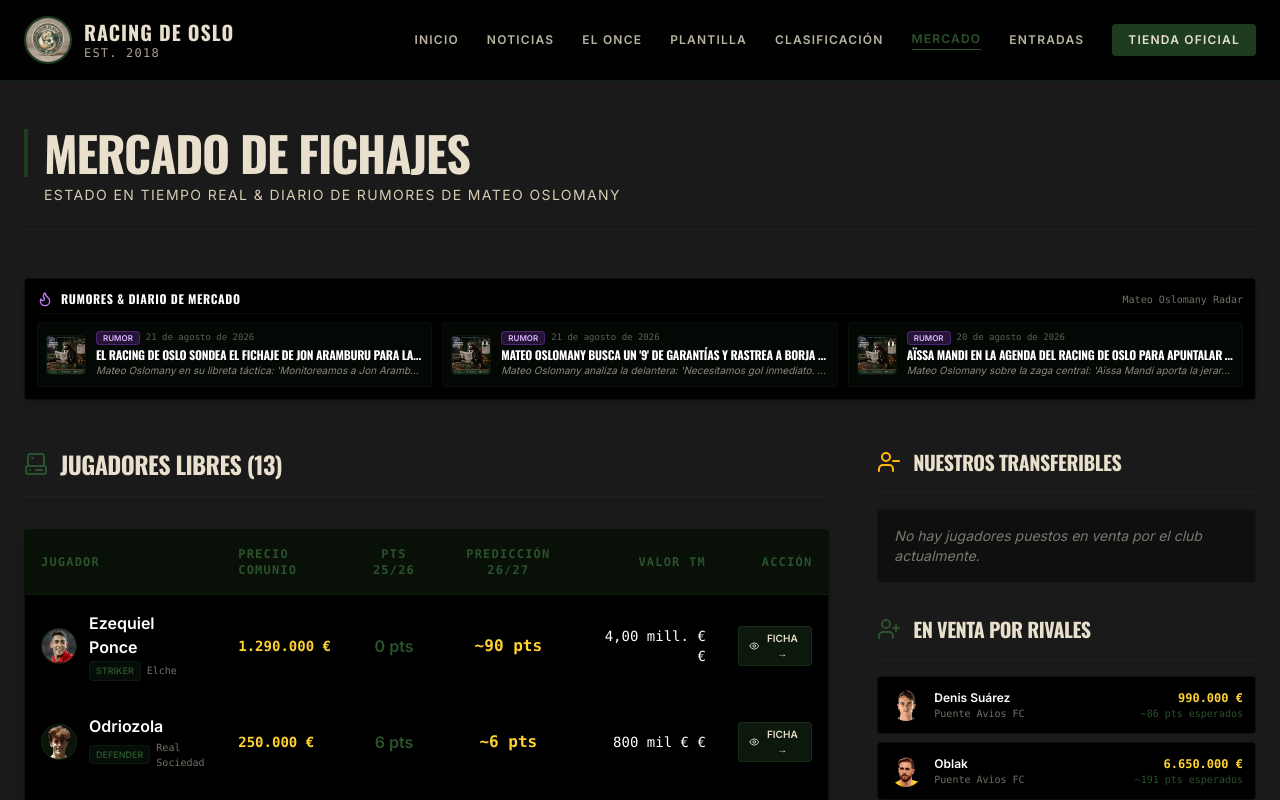
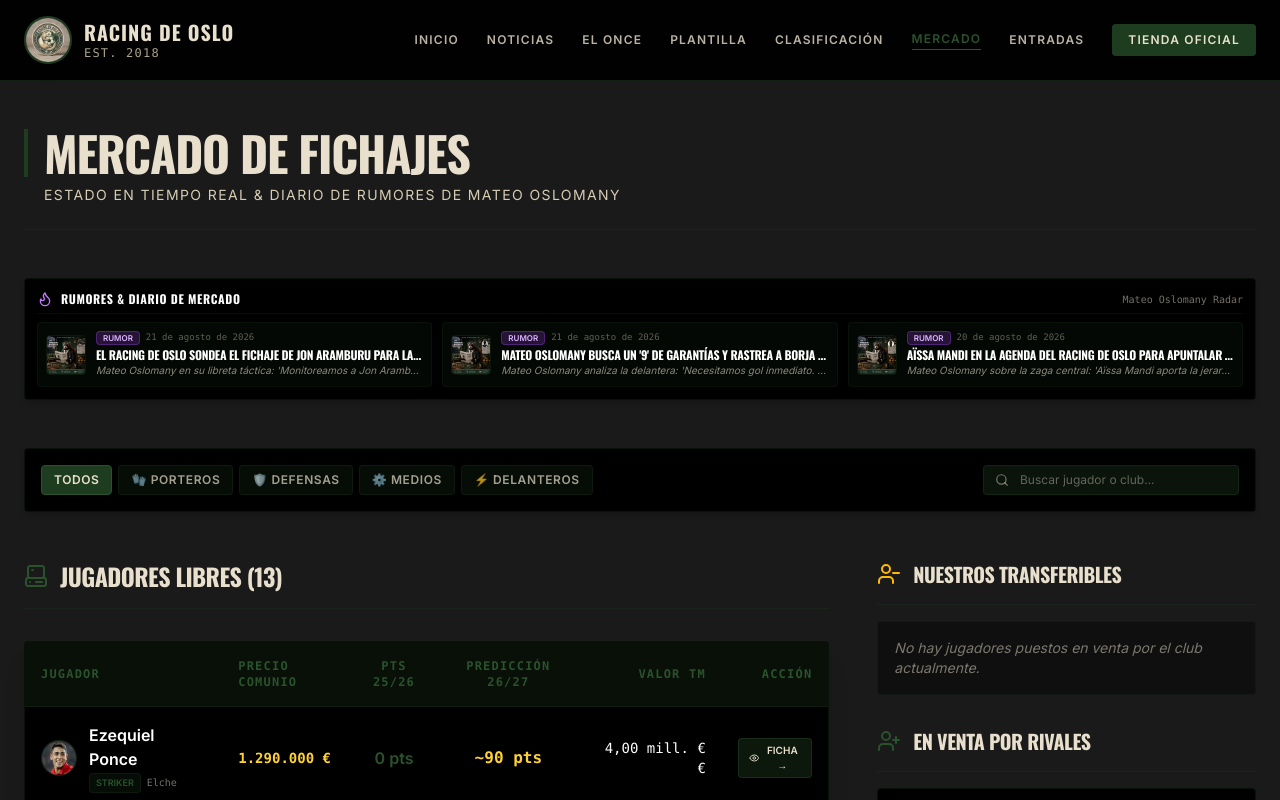
Before and after one commit to azfalot/racing-oslo-manager, a React (Vite) app in the folder web/: page /mercado in a window 1280 px wide. Shown: the top 800 px of the page. Built offline with nearby package versions, Linux system fonts and the light colour scheme.

Commit message:
feat(mercado): Add position filter tabs (ALL, POR, DEF, MED, DEL) and real-time search to Mercado page

```diff
--- a/web/src/pages/Mercado.jsx
+++ b/web/src/pages/Mercado.jsx
@@ -8,10 +8,29 @@ import { getCategoryBadgeStyle, formatNewsDate } from './Noticias'
 export default function Mercado() {
   const [selectedPlayer, setSelectedPlayer] = useState(null)
   const [selectedNews, setSelectedNews] = useState(null)
+  const [positionFilter, setPositionFilter] = useState('ALL') // ALL, keeper, defender, midfielder, striker
+  const [searchTerm, setSearchTerm] = useState('')
 
-  const computerPlayers = marketData.filter(p => p.ownerId === 1)
-  const ourPlayers = marketData.filter(p => p.ownerId === 21163822)
-  const otherPlayers = marketData.filter(p => p.ownerId !== 1 && p.ownerId !== 21163822)
+  const filterPlayer = (p) => {
+    // 1. Filtro por posición
+    if (positionFilter !== 'ALL') {
+      const pos = (p.position || '').toLowerCase()
+      if (!pos.includes(positionFilter.toLowerCase())) return false
+    }
+    // 2. Buscador por nombre o club
+    if (searchTerm.trim() !== '') {
+      const term = searchTerm.toLowerCase().trim()
+      const name = (p.name || '').toLowerCase()
+      const club = (p.clubName || '').toLowerCase()
+      if (!name.includes(term) && !club.includes(term)) return false
+    }
+    return true
+  }
+
+  const rawComputer = marketData.filter(p => p.ownerId === 1)
+  const computerPlayers = rawComputer.filter(filterPlayer)
+  const ourPlayers = marketData.filter(p => p.ownerId === 21163822).filter(filterPlayer)
+  const otherPlayers = marketData.filter(p => p.ownerId !== 1 && p.ownerId !== 21163822).filter(filterPlayer)
   const rumorNews = (newsData || []).filter(n => (n.category || '').toLowerCase() === 'rumores')
 
   const formatPrice = (price) => price ? price.toLocaleString('es-ES') + ' €' : 'Desconocido'
@@ -104,13 +123,58 @@ export default function Mercado() {
         </div>
       )}
 
+      {/* BARRA DE HERRAMIENTAS: FILTRO POR POSICIÓN Y BUSCADOR */}
+      <div className="flex flex-col sm:flex-row items-center justify-between gap-4 bg-black border border-forest/30 p-4 rounded-sm shadow-md">
+        {/* Pestañas de Filtro por Posición */}
+        <div className="flex flex-wrap items-center gap-1.5 w-full sm:w-auto">
+          {[
+            { id: 'ALL', label: 'TODOS' },
+            { id: 'keeper', label: '🧤 PORTEROS' },
+            { id: 'defender', label: '🛡️ DEFENSAS' },
+            { id: 'midfielder', label: '⚙️ MEDIOS' },
+            { id: 'striker', label: '⚡ DELANTEROS' },
+          ].map(tab => (
+            <button
+              key={tab.id}
+              onClick={() => setPositionFilter(tab.id)}
+              className={`text-xs font-bold px-3 py-1.5 rounded-sm transition-all border uppercase tracking-wider cursor-pointer ${
+                positionFilter === tab.id
+                  ? 'bg-forest text-cream border-forest-light shadow-md'
+                  : 'bg-forest-dark/30 text-cream/70 border-forest/30 hover:border-forest/60 hover:text-white'
+              }`}
+            >
+              {tab.label}
+            </button>
+          ))}
+        </div>
+
+        {/* Buscador de Jugadores en Mercado */}
+        <div className="relative w-full sm:w-64">
+          <Search className="absolute left-3 top-1/2 -translate-y-1/2 text-cream/50" size={14} />
+          <input
+            type="text"
+            placeholder="Buscar jugador o club..."
+            value={searchTerm}
+            onChange={e => setSearchTerm(e.target.value)}
+            className="w-full bg-forest-dark/50 border border-forest/40 rounded-sm pl-9 pr-3 py-1.5 text-xs text-white placeholder-cream/40 focus:outline-none focus:border-forest-light"
+          />
+        </div>
+      </div>
+
       {/* MERCADO PRINCIPAL */}
       <div className="grid grid-cols-1 lg:grid-cols-3 gap-12">
         {/* Jugadores Libres */}
         <div className="lg:col-span-2 space-y-8">
-          <div className="flex items-center gap-3 border-b border-forest/30 pb-4">
-            <Computer className="text-forest-light" />
-            <h3 className="text-2xl font-display font-bold">Jugadores Libres ({computerPlayers.length})</h3>
+          <div className="flex items-center justify-between border-b border-forest/30 pb-4">
+            <div className="flex items-center gap-3">
+              <Computer className="text-forest-light" />
+              <h3 className="text-2xl font-display font-bold">Jugadores Libres ({computerPlayers.length})</h3>
+            </div>
+            {positionFilter !== 'ALL' && (
+              <span className="text-xs text-forest-light font-mono font-bold uppercase border border-forest/40 px-2 py-0.5 rounded-sm bg-forest-dark/30">
+                Filtro: {positionFilter}
+              </span>
+            )}
           </div>
 
           <div className="bg-black border border-forest/30 rounded-sm overflow-hidden shadow-xl">
```
